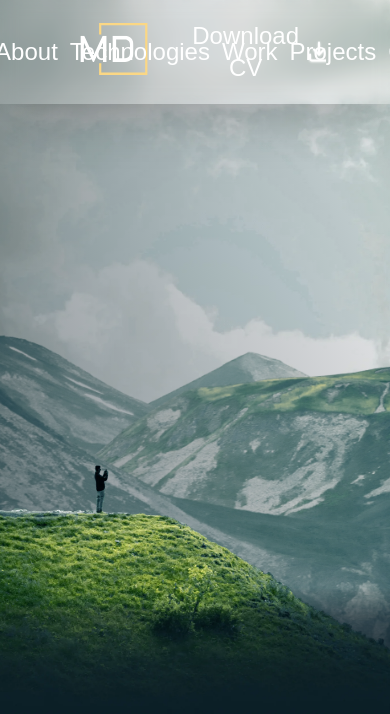
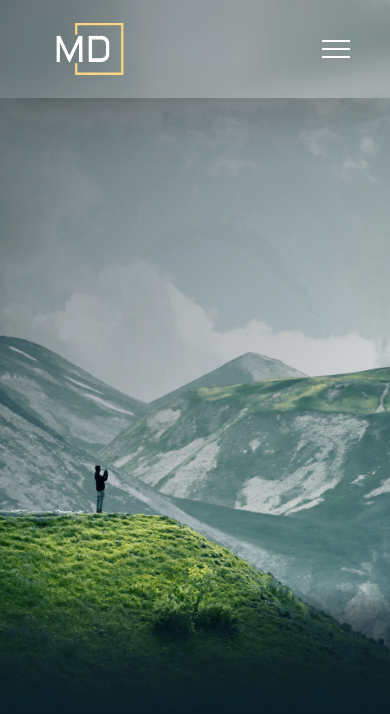
Before and after one commit to MarynaDanilkina/portfolio, a Next.js app: page / in a window 390 px wide. Shown: the top 714 px of the page. Built offline with nearby package versions, Linux system fonts and the light colour scheme; a web font is replaced by a local one.

Commit message:
feat: add header menu and burger

```diff
--- a/react/components/Header/Header.tsx
+++ b/react/components/Header/Header.tsx
@@ -1,19 +1,92 @@
 import NAVBAR_LINKS from "@/react/data/navigation"
+import { getWindowScrollTop } from "@/react/helpers/document"
+import useDeviceType from "@/react/hooks/useDeviceType"
+import classNames from "classnames"
 import Link from "next/link"
+import { useCallback, useEffect, useMemo, useRef, useState } from "react"
 import Download from "../Icons/Download"
 import Logo from "../Icons/Logo"
 import Typography from "../Typography/Typography"
+import HeaderBurger from "./HeaderBurger"
+import HeaderMenu from "./HeaderMenu"
 
 export default function Header() {
+  const [open, setOpen] = useState(false)
+  const [show, setShow] = useState(true)
+  const [scrollValues, setScrollValues] = useState<number[]>([])
+
+  const lastScrollTop = useRef(0)
+
+  const getOpen = useCallback(() => {
+    setOpen(!open)
+  }, [open])
+
+  const handleCloseMenu = useCallback(() => {
+    setOpen(false)
+  }, [setOpen])
+
+  const { desktop, tab, mobile } = useDeviceType()
+
+  const calculateSum = useCallback(
+    () => scrollValues.reduce((sum, value) => sum + value, 0),
+    [scrollValues]
+  )
+
+  const totalScrollSum = useMemo(calculateSum, [calculateSum])
+
+  useEffect(() => {
+    const onScroll = () => {
+      const viewportHeight = window.innerHeight * 0.7
+      const scrollTop = getWindowScrollTop()
+
+      if (lastScrollTop.current - scrollTop > 0) {
+        const directionCheck = lastScrollTop.current - scrollTop
+        setScrollValues((prevScrollValues) => [
+          ...prevScrollValues,
+          directionCheck,
+        ])
+      }
+
+      if (lastScrollTop.current - scrollTop < 0) {
+        setScrollValues([])
+      }
+
+      if (
+        (scrollTop - lastScrollTop.current <= 0 &&
+          scrollTop > viewportHeight &&
+          (desktop || tab)) ||
+        (totalScrollSum > 250 && mobile) ||
+        scrollTop <= viewportHeight
+      ) {
+        setShow(true)
+      } else {
+        setShow(false)
+      }
+
+      lastScrollTop.current = scrollTop
+    }
+
+    window.addEventListener("scroll", onScroll)
+
+    return () => {
+      window.removeEventListener("scroll", onScroll)
+    }
+  })
+
   return (
-    <header className="fixed top-0 z-[100] w-full bg-white bg-opacity-10 backdrop-blur shadow-2xl max-w-[1920px] mx-auto my-0 px-16 py-5">
-      <div className="grid grid-cols-4">
+    <>
+      <header
+        className={classNames(
+          "fixed top-0 z-[100] w-full bg-white bg-opacity-10 backdrop-blur shadow-2xl max-w-[1920px] mx-auto my-0 px-10 md:px-16 py-5 transition-header bg-black_1",
+          show ? "translate-y-0" : "-translate-y-full"
+        )}>
+        <div className="grid grid-cols-2 sl:grid-cols-4">
           <div className="">
             <Link href="/" title="Maryna Danilkina">
               <Logo />
             </Link>
           </div>
-        <nav className="flex items-center justify-center col-span-2">
+          <nav className="hidden sl:flex items-center justify-center col-span-2">
             <ul className="flex gap-3">
               {NAVBAR_LINKS.map((link) => (
                 <li key={link.value}>
@@ -24,13 +97,18 @@ export default function Header() {
               ))}
             </ul>
           </nav>
-        <div className="flex items-center justify-end">
+          <div className="hidden sl:flex items-center justify-end">
             <button className="flex gap-1 items-center">
               <Typography tag="h5">Download CV</Typography>
               <Download />
             </button>
           </div>
+          <div className="flex items-center justify-end sl:hidden">
+            <HeaderBurger isOpen={open} onToggle={getOpen} />
+          </div>
         </div>
       </header>
+      <HeaderMenu closeMenu={handleCloseMenu} isOpen={open} />
+    </>
   )
 }
--- /dev/null
+++ b/react/components/Header/HeaderBurger.tsx
@@ -0,0 +1,45 @@
+import { hideDocumentScroll } from "@/react/helpers/document"
+import cn from "classnames"
+import { useEffect } from "react"
+
+interface MenuButtonTypes {
+  isOpen: boolean
+  onToggle: () => void
+}
+
+function HeaderBurger({ isOpen, onToggle }: MenuButtonTypes) {
+  const styles =
+    "relative w-full border border-solid border-white transition-all duration-300"
+
+  useEffect(() => {
+    hideDocumentScroll(isOpen)
+
+    return () => {
+      hideDocumentScroll(false)
+    }
+  }, [isOpen])
+
+  return (
+    <button
+      className="flex items-center justify-center"
+      onClick={() => onToggle()}
+      type="button"
+      aria-label="menu-toggler">
+      <span className="flex w-7 flex-col justify-between gap-[6px]">
+        <span
+          className={cn(styles, {
+            "translate-y-[8px] rotate-45": isOpen,
+          })}
+        />
+        <span className={cn(styles, { "opacity-0": isOpen })} />
+        <span
+          className={cn(styles, {
+            "-translate-y-[7px] -rotate-45": isOpen,
+          })}
+        />
+      </span>
+    </button>
+  )
+}
+
+export default HeaderBurger
--- /dev/null
+++ b/react/components/Header/HeaderMenu.tsx
@@ -0,0 +1,36 @@
+import NAVBAR_LINKS from "@/react/data/navigation"
+import cn from "classnames"
+import Link from "next/link"
+import Typography from "../Typography/Typography"
+
+type Props = {
+  isOpen: boolean
+  closeMenu: () => void
+}
+
+function HeaderMenu({ closeMenu, isOpen }: Props) {
+
+  return (
+    <nav
+      className={cn(
+        "fixed left-0 top-0 z-[99] h-full w-full justify-between overflow-y-auto bg-teal px-4 transition-all duration-500 sm:px-8 sl:hidden",
+        { "pointer-events-none invisible opacity-0": !isOpen }
+      )}>
+      <div className="flex h-full flex-col justify-between pb-14 pt-32">
+        <div className="flex flex-col gap-10">
+          <ul className="flex flex-col items-center gap-6 sm:gap-10">
+            {NAVBAR_LINKS.map((link) => (
+              <li key={link.value}>
+                <Link href={link.href} onClick={() => closeMenu()}>
+                  <Typography tag="h5">{link.value}</Typography>
+                </Link>
+              </li>
+            ))}
+          </ul>
+        </div>
+      </div>
+    </nav>
+  )
+}
+
+export default HeaderMenu
--- a/react/components/Typography/const/const.ts
+++ b/react/components/Typography/const/const.ts
@@ -3,7 +3,7 @@ const typographyConst = {
   h2: "font-acme text-[240px] font-normal leading-[240px] bg-clip-text",
   h3: "font-aDLaM text-4xl font-normal leading-[64px] uppercase",
   h4: "font-manrope text-[32px] font-bold leading-10 uppercase",
-  h5: "font-aDLaM text-2xl font-normal",
+  h5: "font-aDLaM text-xl md:text-2xl font-normal",
   bodyL: "font-manrope text-xl font-semibold leading-[38px]",
   bodyM: "font-manrope text-base font-semibold leading-6",
   bodyS: "font-manrope text-sm font-medium leading-[28px]",
--- /dev/null
+++ b/react/helpers/document.ts
@@ -0,0 +1,21 @@
+export function hideDocumentScroll(hide: boolean) {
+  if (window !== undefined) {
+    const scrollbarWidth = window.innerWidth - document.body.clientWidth
+    const html = document.getElementsByTagName("html")[0]
+    const header = document.querySelector("header") as HTMLElement
+
+    if (header) {
+      header.classList[hide ? "add" : "remove"]("scroll-class")
+    }
+
+    if (header && scrollbarWidth === 0) {
+      header.classList.remove("scroll-class")
+    }
+
+    html.classList[hide ? "add" : "remove"]("scroll-fixed")
+  }
+}
+export const getWindowScrollTop = () => {
+  const doc = document.documentElement
+  return (window.pageYOffset || doc.scrollTop) - (doc.clientTop || 0)
+}
--- /dev/null
+++ b/react/hooks/useDeviceType.tsx
@@ -0,0 +1,11 @@
+import { useMemo } from "react"
+import useWindowSize from "./useWindwoSize"
+
+export default function useDeviceType() {
+  const size = useWindowSize()
+  const desktop = useMemo(() => size && size >= 1440, [size])
+  const tab = useMemo(() => size && size >= 767 && size <= 1439, [size])
+  const mobile = useMemo(() => size && size >= 320 && size <= 767, [size])
+
+  return { desktop, mobile, tab }
+}
--- /dev/null
+++ b/react/hooks/useWindwoSize.tsx
@@ -0,0 +1,20 @@
+import { useEffect, useState } from 'react';
+
+export default function useWindowSize() {
+  const [screenWidth, setScreenWidth] = useState<number | null>(null);
+  useEffect(() => {
+    if (window !== undefined) {
+      const handleResize = () => {
+        setScreenWidth(window.innerWidth);
+      };
+      setScreenWidth(window.innerWidth);
+      window.addEventListener('resize', handleResize);
+      return () => {
+        window.removeEventListener('resize', handleResize);
+      };
+    }
+    return undefined;
+  }, [screenWidth]);
+
+  return screenWidth;
+}
--- a/react/widgets/MainBlock/MainBlock.tsx
+++ b/react/widgets/MainBlock/MainBlock.tsx
@@ -18,8 +18,9 @@ export default function MainBlock() {
             alt="hill"
             className="absolute inset-x-0 bottom-0 top-[55%] sm:top-[45%] sl:top-[60%] z-50 object-[30%_50%] xs:object-[50%_0%] w-full h-[600px] sm:h-auto object-cover"
           />
-          <div className="gradient-hero absolute inset-0 w-full h-dvh opacity-60 bg-gradient-to-tr from-[#0b1d26] to-transparent"></div>
+          <div className="gradient-hero absolute inset-0 w-full h-dvh opacity-60 bg-custom-gradient"></div>
         </div>
+        <div className="h-[5000px]"></div>
       </div>
     </div>
   )
--- a/styles/globals.css
+++ b/styles/globals.css
@@ -24,3 +24,10 @@ img {
   vertical-align: middle;
   display: inline-block;
 }
+.transition-header {
+  transition: padding 0.3s, background-color 0.3s, box-shadow 0.3s,
+    transform 0.3s;
+}
+html.scroll-fixed body {
+  overflow: hidden;
+}
--- a/tailwind.config.ts
+++ b/tailwind.config.ts
@@ -25,6 +25,10 @@ const config: Config = {
         xs: "500px",
         sm: "768px",
         sl: "990px",
+        md: "1440px",
+      },
+      backgroundImage: {
+        "custom-gradient": "linear-gradient(135deg, #0b1d26, transparent 87%)",
       },
     },
   },
```
Lines whose indentation alone changed are shown as unchanged.
